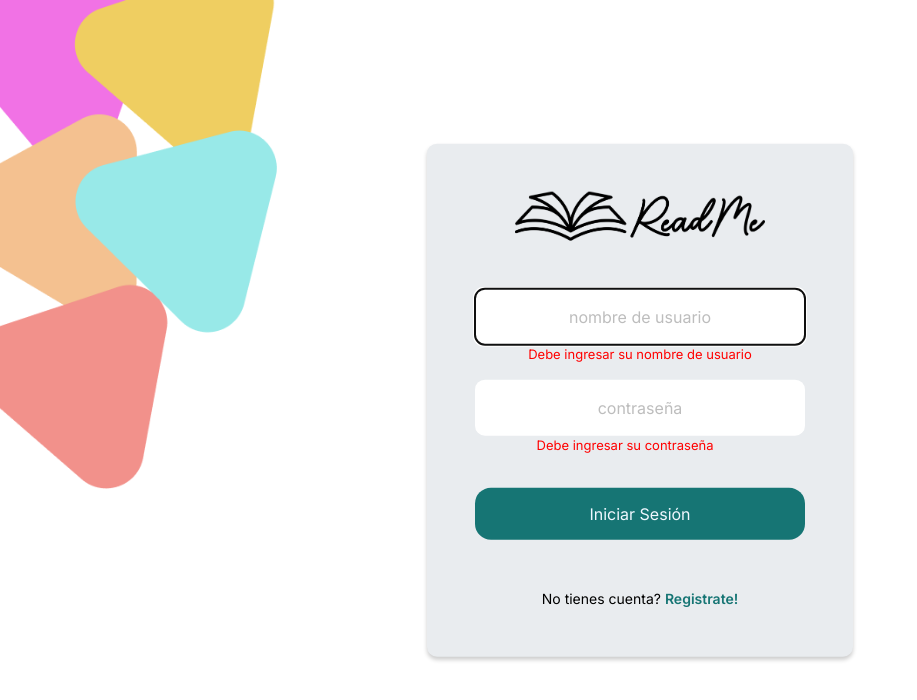
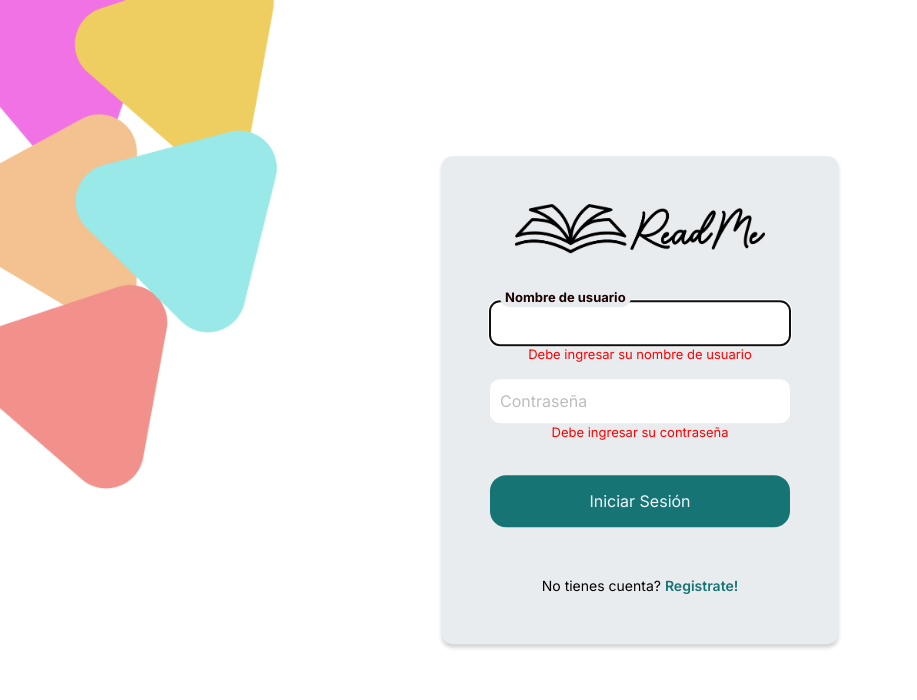
Before and after one commit to EmilianoChavezDev/readme-frontend, a Next.js app: page /auth/login in a window 1280 px wide. Both pictures are taken after a click on the button "Iniciar Sesión". Shown: the top 700 px of the page, without its empty margins (0-917 px from the left). Built offline with nearby package versions, Linux system fonts and the light colour scheme.

Commit message:
actualizando pantalla de login

```diff
--- a/src/app/auth/login/page.jsx
+++ b/src/app/auth/login/page.jsx
@@ -17,6 +17,8 @@ const defaultValues = {
 
 const Page = () => {
   const [showPassword, setShowPassword] = useState(false);
+  const [isFocused, setIsFocused] = useState(false);
+  const [isFocusedPassword, setIsFocusedPassword] = useState(false);
 
   const { data, error, loading, login } = useAuth();
   const { login: saveUser } = useUser();
@@ -42,7 +44,23 @@ const Page = () => {
     setShowPassword(!showPassword);
   };
 
+  const handleFocus = () => {
+    setIsFocused(true);
+  };
+
+  const handleBlur = () => {
+    setIsFocused(false);
+  };
+  const handleFocusPassword = () => {
+    setIsFocusedPassword(true);
+  };
+
+  const handleBlurPassword = () => {
+    setIsFocusedPassword(false);
+  };
+
   const passwordValue = watch("password", "");
+  const usernameValue = watch("username", "");
 
   return (
     <div className={styles.content}>
@@ -70,35 +88,65 @@ const Page = () => {
             </p>
           )}
           <div>
-            <div className={styles.content_title_correo}>
+            <div
+              className={`${styles.content_title_correo} ${
+                isFocused || usernameValue ? styles.active : styles.noactive
+              }`}
+            >
+              <label
+                className={`${isFocused || usernameValue ? styles.active : ""}`}
+              >
+                Nombre de usuario
+              </label>
+
               <input
-                className="text-center"
                 type="text"
-                placeholder="nombre de usuario"
+                placeholder={`${!isFocused ? "Nombre de usuario" : ""}`}
                 {...register("username", {
                   required: "Debe ingresar su nombre de usuario",
                 })}
-                onBlur={() => trigger("username")}
+                onBlur={() => {
+                  trigger("username"), handleBlur();
+                }}
+                onFocus={() => handleFocus()}
               />
               {errors.username && (
                 <div className={styles.errors}>{errors.username.message}</div>
               )}
             </div>
 
-            <div className={styles.input_password}>
+            {/*parte del password */}
+            <div
+              className={`${styles.content_password} ${
+                isFocusedPassword || passwordValue
+                  ? styles.active
+                  : styles.noactive
+              }`}
+            >
+              <label
+                className={`${
+                  isFocusedPassword || passwordValue ? styles.active : ""
+                }`}
+              >
+                Contraseña
+              </label>
               <input
                 type={showPassword ? "text" : "password"}
-                className="text-center"
-                placeholder="contraseña"
+                placeholder="Contraseña"
                 {...register("password", {
                   required: "Debe ingresar su contraseña",
                 })}
-                onBlur={() => trigger("password")}
+                onBlur={() => {
+                  trigger("password"), handleBlurPassword();
+                }}
+                onFocus={() => handleFocusPassword()}
               />
               {passwordValue && (
                 <FontAwesomeIcon
                   icon={showPassword ? faEyeSlash : faEye}
-                  className={`${styles.eye} fa fa-eye`}
+                  className={`${
+                    errors.password ? styles.eyes : styles.eye
+                  }   fa fa-eye`}
                   aria-hidden="true"
                   onClick={handleShowPassword}
                 />
--- a/src/app/auth/login/styles/Inicio.module.css
+++ b/src/app/auth/login/styles/Inicio.module.css
@@ -1,9 +1,6 @@
 /* Inicio.module.css */
 .content {
   display: flex;
-}
-
-.content_image {
 }
 
 .content_login {
@@ -34,19 +31,46 @@
   text-align: center;
 }
 
+/*comienza css de los inputs*/
+.content_title_correo {
+  position: relative;
+  margin-bottom: 15px;
+}
+
+.content_detalle label {
+  position: absolute;
+  top: 10px;
+  left: 10px;
+  color: #1b0000;
+  transition: all 0.3s ease;
+  pointer-events: none;
+}
+
 .content_detalle input {
-  padding: 1rem 3rem;
+  width: 100%;
+  padding: 10px;
+
   border-radius: 10px;
-  background-color: white;
   box-sizing: border-box;
 }
-
-.content_detalle input::placeholder {
-  text-align: center;
+.active label {
+  top: -13px;
+  left: 10;
+  font-size: 12px;
+  color: #1b0000;
+  font-size: small;
+  font-weight: bold;
+  background-color: var(--colorFondo);
+  border-radius: 15px;
+  padding: 0 5px;
 }
 
-.content_title_correo {
-  margin-bottom: 1rem;
+.active {
+  padding-top: 0;
+}
+
+.noactive label {
+  opacity: 0;
 }
 
 .content_crear_cuenta {
@@ -93,7 +117,7 @@
   color: var(--colorError);
 }
 
-.input_password {
+.content_password {
   position: relative;
   width: 300px;
 }
@@ -110,7 +134,15 @@
   position: absolute;
   top: 50%;
   transform: translateY(-50%);
-  right: 0;
+  right: 10px;
+  cursor: pointer;
+  color: #000;
+}
+.eyes {
+  position: absolute;
+  top: 38%;
+  transform: translateY(-50%);
+  right: 10px;
   cursor: pointer;
   color: #000;
 }
--- a/src/app/auth/prueba/page.jsx
+++ /dev/null
@@ -1,12 +0,0 @@
-import NavBar from "@/components/NavBar";
-import React from "react";
-
-const page = () => {
-  return (
-    <div>
-      <NavBar />
-    </div>
-  );
-};
-
-export default page;
--- a/src/app/auth/registrarse/page.jsx
+++ b/src/app/auth/registrarse/page.jsx
@@ -9,6 +9,7 @@ import { useUser } from "@/contexts/UserProvider";
 import moment from "moment";
 import { FontAwesomeIcon } from "@fortawesome/react-fontawesome";
 import { faEye, faEyeSlash } from "@fortawesome/free-solid-svg-icons";
+import Loading from "@/components/common/Loading";
 
 const defaultValues = {
   username: "",
@@ -92,6 +93,7 @@ const page = () => {
 
   const passwordValue = watch("password", "");
   const passwordConfirmationValue = watch("password_confirmation", "");
+  const usuarioValue = watch("username", "");
 
   return (
     <div className={styles.content}>
@@ -100,6 +102,14 @@ const page = () => {
       </div>
       <div className={styles.content_registrarse}>
         <div className={styles.content_detalle}>
+          <div className={styles.content_logo}>
+            <Image
+              src={"/image/g2.png"}
+              alt="imagen logo"
+              width={250}
+              height={250}
+            />
+          </div>
           <div className={styles.content_informacion}>
             {isError && (
               <p className="bg-red-500 p-2 text-white font-bold mb-3 m-0">
@@ -196,7 +206,7 @@ const page = () => {
               onClick={handleSubmit(onSubmit)}
               disabled={loading}
             >
-              {loading ? "Registrandosé..." : "Registrarte"}
+              {loading ? <Loading /> : "Registrarte"}
             </button>
           </div>
 
@@ -205,7 +215,7 @@ const page = () => {
             <div>
               <p>¿Tienes una cuenta?</p>
             </div>
-            <div>
+            <div className={styles.content_link}>
               <Link href={"/auth/login "}>Iniciar Sesion</Link>
             </div>
           </div>
--- a/src/app/auth/registrarse/styles/Registrarse.module.css
+++ b/src/app/auth/registrarse/styles/Registrarse.module.css
@@ -138,3 +138,17 @@
 .eye:focus {
   color: #000;
 }
+
+.content_logo {
+  display: flex;
+  justify-content: center;
+  margin-bottom: 2rem;
+  align-items: center;
+}
+
+.content_link {
+  margin-left: 4px;
+}
+.content_link a {
+  font-weight: 600;
+}
--- a/src/contexts/UserProvider.js
+++ b/src/contexts/UserProvider.js
@@ -1,13 +1,10 @@
-
 "use client";
 import { useRouter } from "next/navigation";
 import React, { createContext, useContext, useEffect, useState } from "react";
 
-
 const UserContext = createContext();
 
 export const UserProvider = ({ children }) => {
-
   const router = useRouter();
 
   const [token, setToken] = useState(null);
@@ -24,8 +21,7 @@ export const UserProvider = ({ children }) => {
     setUserId(data.userId);
 
     Object.keys(data).forEach((key) => localStorage.setItem(key, data[key]));
-    router.push("/auth/prueba");
-
+    router.push("/");
   };
 
   const logout = () => {
@@ -48,7 +44,6 @@ export const UserProvider = ({ children }) => {
     if (storedExpiration) {
       setExpiration(storedExpiration);
     }
-
 
     const storedUsername = localStorage.getItem("username");
     if (storedUsername) {
@@ -83,13 +78,12 @@ export const UserProvider = ({ children }) => {
   );
 };
 
-
 export const useUser = () => {
-    const context = useContext(UserContext);
-    if (!context) {
-        throw new Error('useUser debe ser utilizado dentro de un UserContext');
-    }
-    return context;
+  const context = useContext(UserContext);
+  if (!context) {
+    throw new Error("useUser debe ser utilizado dentro de un UserContext");
+  }
+  return context;
 };
 
 export default UserProvider;
```
